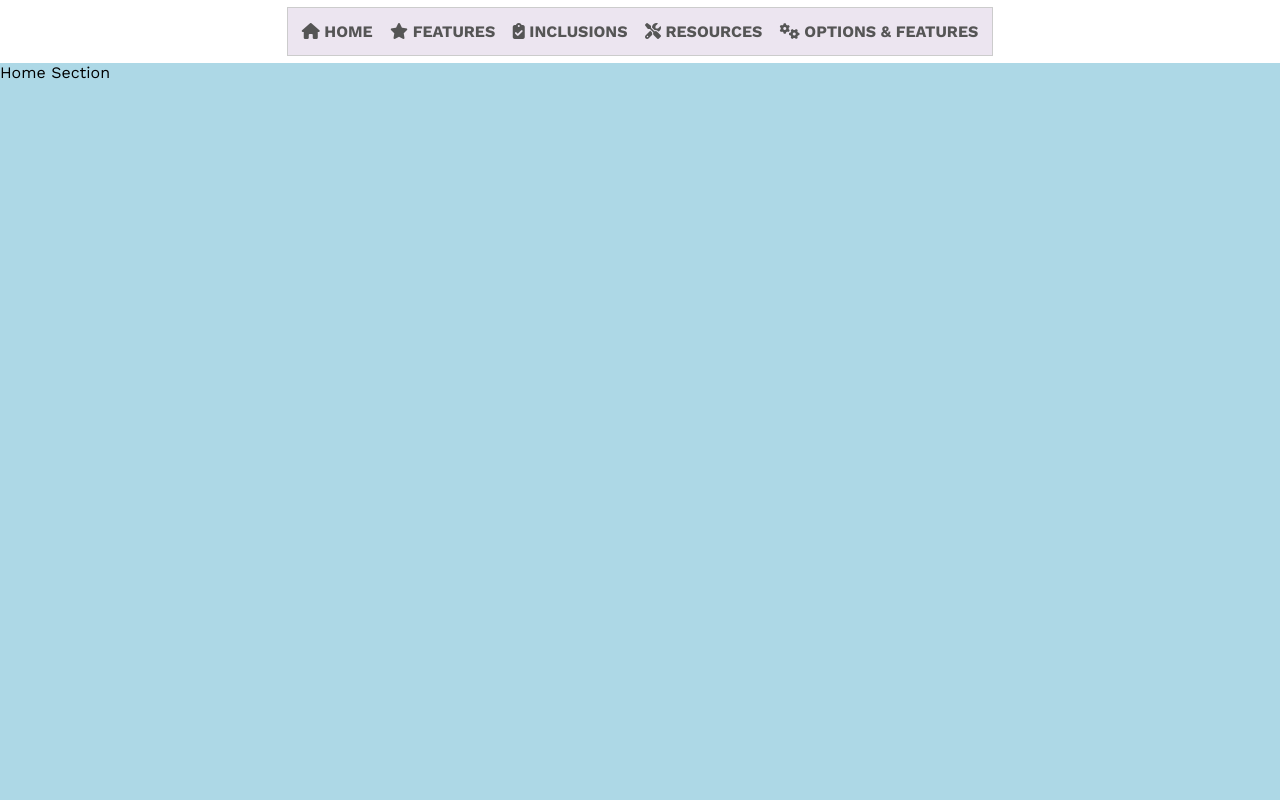
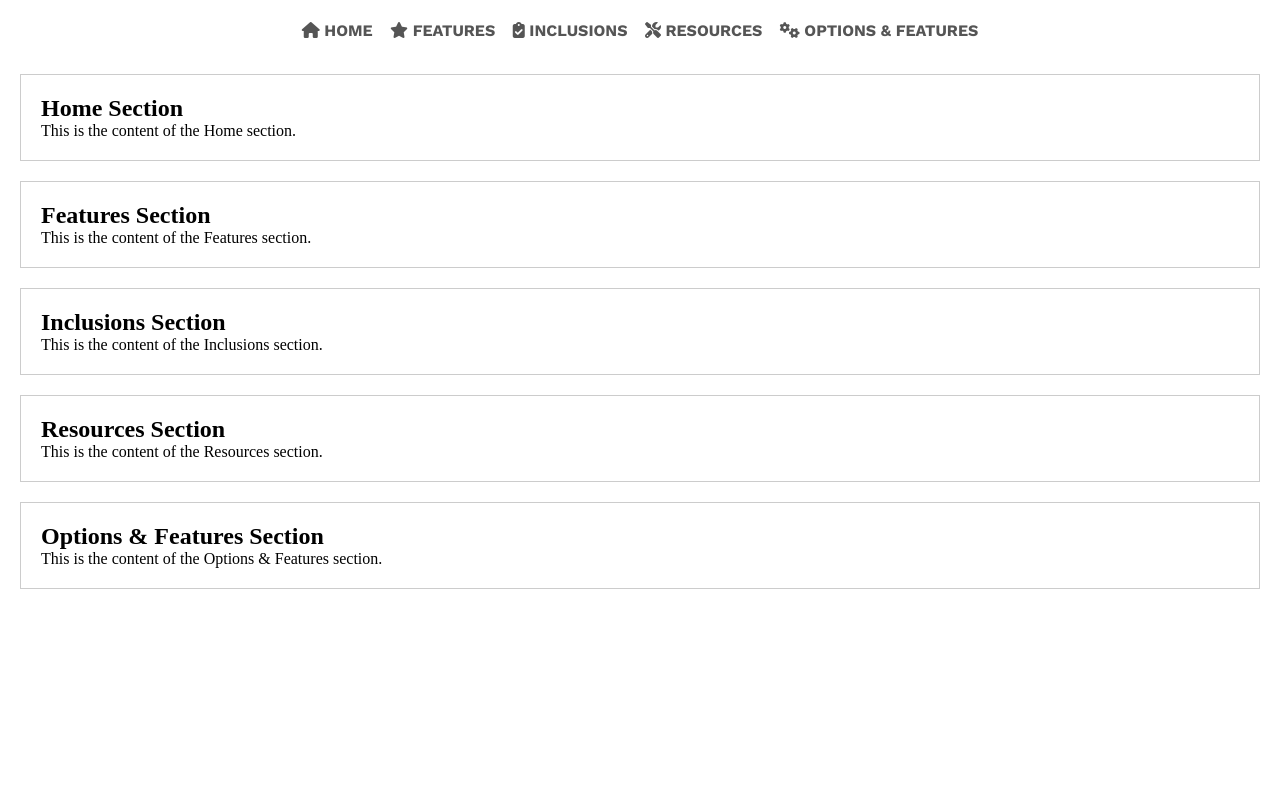
Before and after one commit to christinecardel/VulcanaNavigationBar, a plain HTML site: page index.html in a window 1280 px wide. Shown: the top 800 px of the page. Drawn offline with nearby package versions, Linux system fonts and the light colour scheme.

Commit message:
Update index.html

```diff
--- a/index.html
+++ b/index.html
@@ -2,6 +2,7 @@
 <html>
 
 <head>
+
     <!-- Font Awesome -->
     <link rel="stylesheet" href="https://cdnjs.cloudflare.com/ajax/libs/font-awesome/6.2.0/css/all.min.css">
 
@@ -14,24 +15,20 @@
         * {
             margin: 0;
             padding: 0;
+            -webkit-box-sizing: border-box;
             box-sizing: border-box;
         }
 
-        body {
+        .navMenu {
             font-family: 'Work Sans', sans-serif;
-        }
-
-        .navMenu {
             padding: 8px;
             text-align: center;
             margin: 7px auto;
             width: fit-content;
-            background-color: #ece5f0;
-            border: 1px solid #cccccc;
         }
 
         .navMenu a {
-            color: #555555;
+            color: #555;
             text-decoration: none;
             text-transform: uppercase;
             display: inline-block;
@@ -42,6 +39,13 @@
 
         .navMenu a:hover {
             color: #d09c0b;
+        }
+
+        /* Styling for the sections */
+        .section {
+            padding: 20px;
+            margin: 20px;
+            border: 1px solid #ccc;
         }
     </style>
 </head>
@@ -56,24 +60,31 @@
         <a href="#options"><i class="fa-solid fa-cogs"></i> Options & Features</a>
     </nav>
 
-    <div id="home" style="height: 1000px; background-color: lightblue; margin-bottom: 20px;">
-        Home Section
+    <!-- Sections -->
+    <div id="Vulcana Indoor Bath:
+Thermo-aspen, DIY, Indoor Sauna Kit, Up to 4-Persons" class="section">
+        <h2>Home Section</h2>
+        <p>This is the content of the Home section.</p>
     </div>
 
-    <div id="features" style="height: 1000px; background-color: lightgreen; margin-bottom: 20px;">
-        Features Section
+    <div id="features" class="section">
+        <h2>Features Section</h2>
+        <p>This is the content of the Features section.</p>
     </div>
 
-    <div id="inclusions" style="height: 1000px; background-color: lightyellow; margin-bottom: 20px;">
-        Inclusions Section
+    <div id="inclusions" class="section">
+        <h2>Inclusions Section</h2>
+        <p>This is the content of the Inclusions section.</p>
     </div>
 
-    <div id="resources" style="height: 1000px; background-color: lightcoral; margin-bottom: 20px;">
-        Resources Section
+    <div id="resources" class="section">
+        <h2>Resources Section</h2>
+        <p>This is the content of the Resources section.</p>
     </div>
 
-    <div id="options" style="height: 1000px; background-color: lightpink; margin-bottom: 20px;">
-        Options & Features Section
+    <div id="options" class="section">
+        <h2>Options & Features Section</h2>
+        <p>This is the content of the Options & Features section.</p>
     </div>
 
 </body>
```
